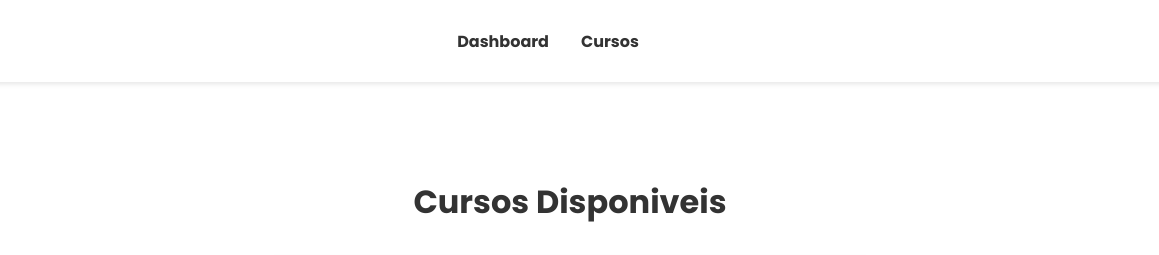
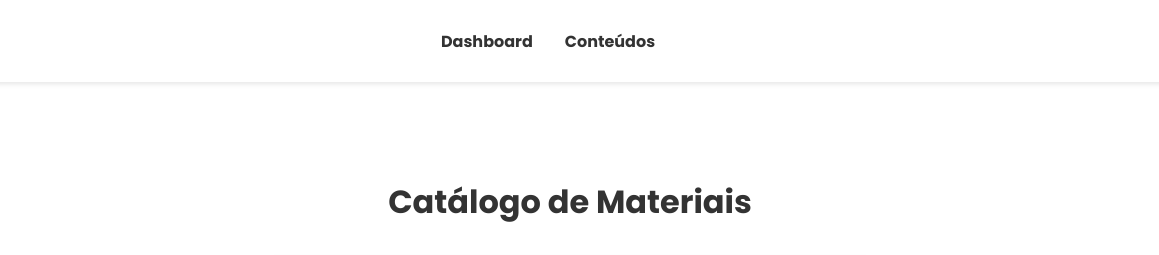
Before and after one commit to insightacad/projeto-insight, a website: page frontend/pages/courses.html in a window 1280 px wide. Shown: the top 255 px of the page, 70-1229 px from the left. Drawn offline with Linux system fonts and the light colour scheme; files that its build step writes are made by us from their sources.

Commit message:
Versão 1.1.7

```diff
--- a/frontend/pages/courses.html
+++ b/frontend/pages/courses.html
@@ -19,7 +19,7 @@
           </a>
           <ul class="nav-list">
             <li><a href="/dashboard">Dashboard</a></li>
-            <li><a href="/dashboard/courses">Cursos</a></li>
+            <li><a href="/dashboard/courses">Conteúdos</a></li>
           </ul>
           <div class="actions">
             <a href="/dashboard/profile" class="profile">
@@ -36,7 +36,7 @@
       <section class="courses-section">
         <div class="container">
           <div class="courses-list">
-            <h1>Cursos Disponiveis</h1>
+            <h1>Catálogo de Materiais</h1>
             <div class="course-card">
               <img
                 src="https://destinopoa.com.br/wp-content/uploads/2024/03/Captura-de-tela-2024-03-26-155029-1024x303.jpg"
```
